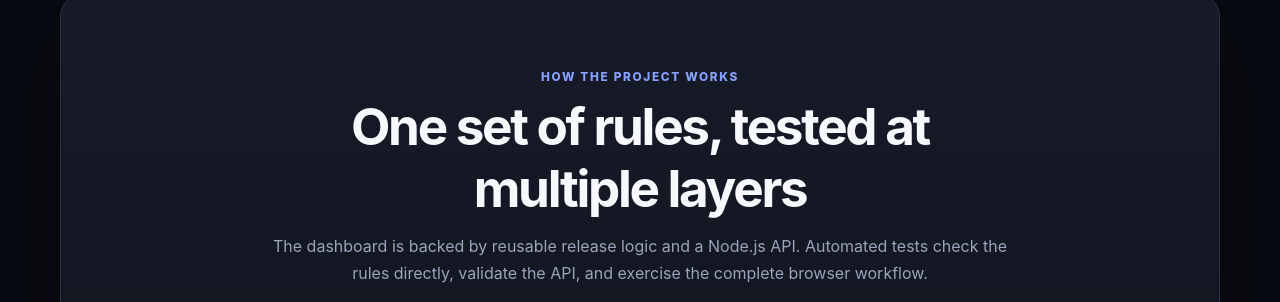
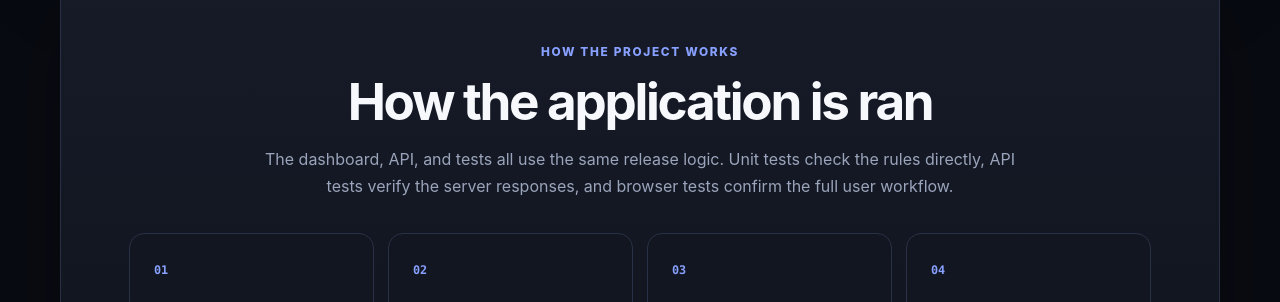
Before and after one commit to dillon-olivi/release-readiness-demo, a website with bundled scripts: page src/public/index.html in a window 1280 px wide. Shown: the part 1411-1713 px from the top of the page. Built offline with nearby package versions, Linux system fonts and the light colour scheme.

Commit message:
Revise project descriptions and architecture heading
Updated project descriptions and headings for clarity.

```diff
--- a/src/public/index.html
+++ b/src/public/index.html
@@ -33,7 +33,6 @@
             <span class="badge">Node.js</span>
             <span class="badge">GitHub Actions</span>
           </div>
-          <p class="eyebrow">SDET + SOFTWARE ENGINEERING PROJECT</p>
           <h1>Is this release ready to ship?</h1>
           <p class="hero-subtitle">
             This dashboard models a simple release decision. Fix the failed test and critical defect,
@@ -144,10 +143,10 @@
         <div class="section-heading centered">
           <div>
             <p class="eyebrow">HOW THE PROJECT WORKS</p>
-            <h2 id="architecture-title">One set of rules, tested at multiple layers</h2>
+            <h2 id="architecture-title">How the application is ran</h2>
             <p class="section-subtitle">
-              The dashboard is backed by reusable release logic and a Node.js API. Automated tests check
-              the rules directly, validate the API, and exercise the complete browser workflow.
+              The dashboard, API, and tests all use the same release logic. Unit tests check the rules directly,
+              API tests verify the server responses, and browser tests confirm the full user workflow.
             </p>
           </div>
         </div>
```
